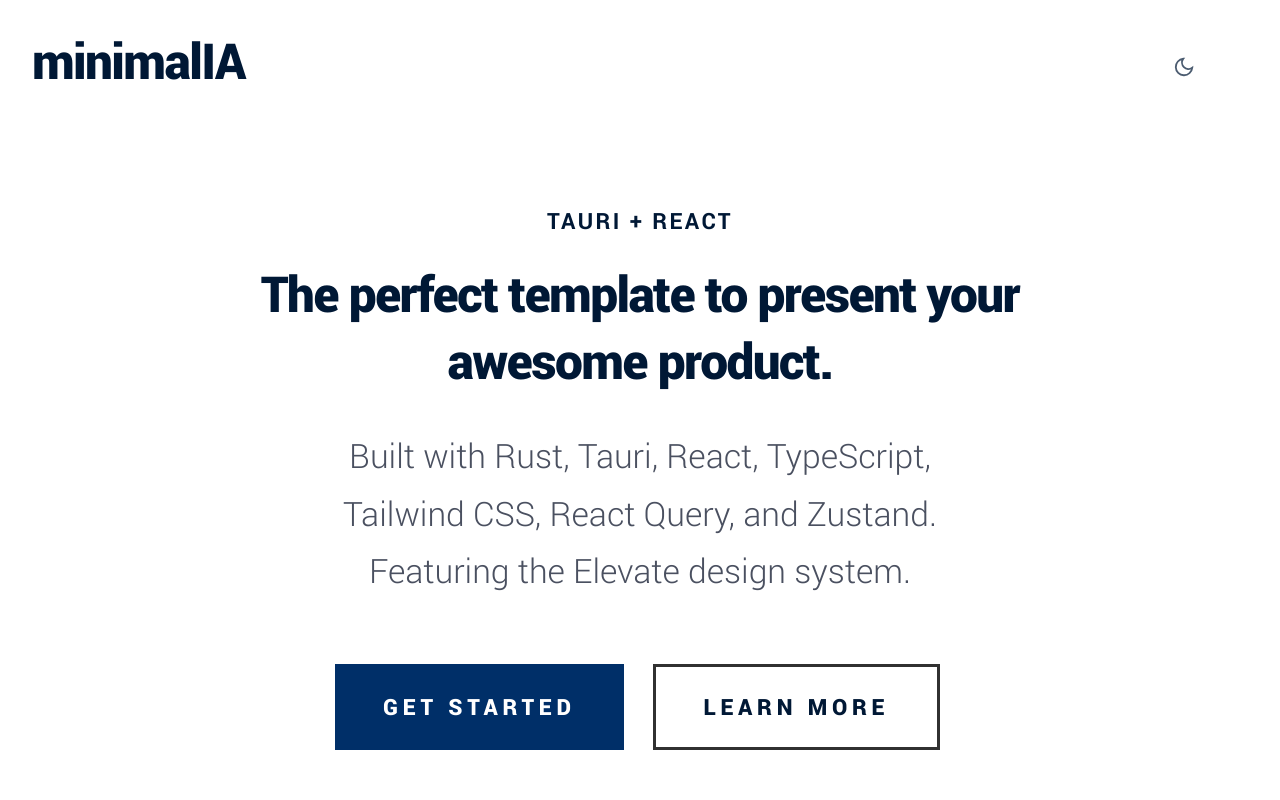
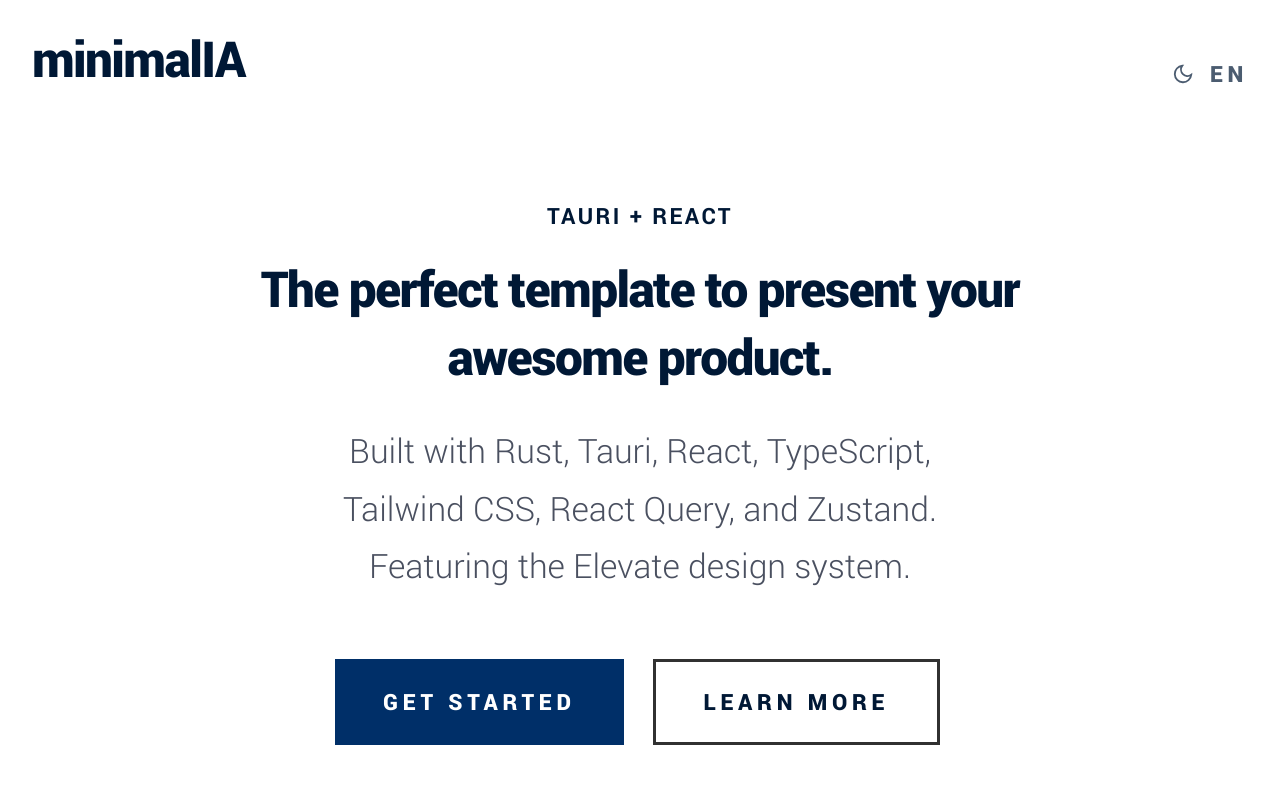
Before and after one commit to javiersanzgarcia/minimalIA, a React (Vite) app: page / in a window 1280 px wide. Shown: the top 800 px of the page. Built offline with nearby package versions, Linux system fonts and the light colour scheme.

Commit message:
feat: add lang toggle and intl functions

```diff
--- a/package.json
+++ b/package.json
@@ -16,8 +16,11 @@
     "@tanstack/react-query": "^5.100.14",
     "@tauri-apps/api": "^2",
     "@tauri-apps/plugin-opener": "^2",
+    "i18next": "^26.2.0",
+    "i18next-browser-languagedetector": "^8.2.1",
     "react": "^19.1.0",
     "react-dom": "^19.1.0",
+    "react-i18next": "^17.0.8",
     "tailwindcss": "^4.3.0",
     "zustand": "^5.0.13"
   },
--- a/src/App.tsx
+++ b/src/App.tsx
@@ -1,73 +1,69 @@
+import { useTranslation } from "react-i18next"
+import { LangToggle } from "./components/LangToggle"
 import { ThemeToggle } from "./components/ThemeToggle"
 import "./App.css"
 
 function App() {
+  const { t } = useTranslation()
+
   return (
     <div className="min-h-screen transition-colors duration-300 bg-[var(--elevate-bg)] text-[var(--elevate-text)]">
       <header className="flex items-center justify-between px-8 py-6">
         <h1 className="text-3xl leading-none m-0 text-[var(--elevate-heading)] font-[roboto-black]">
           minimalIA
         </h1>
-        <ThemeToggle />
+        <div className="flex items-center gap-4">
+          <ThemeToggle />
+          <LangToggle />
+        </div>
       </header>
 
       <main className="max-w-4xl mx-auto px-8 py-12 text-center">
         <section className="mb-16">
           <h5 className="text-[var(--elevate-accent)] tracking-[.4rem]">
-            Tauri + React
+            {t("app.tagline")}
           </h5>
-          <h1 className="mt-2 font-[domine-bold]">
-            The perfect template to present your awesome product.
-          </h1>
-          <p className="lead max-w-2xl mx-auto mt-6">
-            Built with Rust, Tauri, React, TypeScript, Tailwind CSS, React
-            Query, and Zustand. Featuring the Elevate design system.
-          </p>
+          <h1 className="mt-2 font-[domine-bold]">{t("app.headline")}</h1>
+          <p className="lead max-w-2xl mx-auto mt-6">{t("app.description")}</p>
         </section>
 
         <section className="mb-16">
           <div className="flex flex-wrap justify-center gap-6">
             <button type="button" className="button-primary">
-              Get Started
+              {t("hero.getStarted")}
             </button>
             <button type="button" className="stroke">
-              Learn More
+              {t("hero.learnMore")}
             </button>
           </div>
         </section>
 
         <section className="grid grid-cols-1 md:grid-cols-3 gap-8 text-left">
           {[
+            { titleKey: "features.rustCore", descKey: "features.rustCoreDesc" },
             {
-              title: "Rust Core",
-              desc: "High-performance backend logic compiled to native code via Tauri.",
+              titleKey: "features.reactFrontend",
+              descKey: "features.reactFrontendDesc",
             },
-            {
-              title: "React Frontend",
-              desc: "Modern UI with React Query for data fetching and Zustand for state.",
-            },
-            {
-              title: "Tailwind CSS",
-              desc: "Utility-first styling with Elevate fonts and theme system.",
-            },
-          ].map((f) => (
+            { titleKey: "features.tailwind", descKey: "features.tailwindDesc" },
+          ].map((f, i) => (
             <article
-              key={f.title}
+              key={f.titleKey}
               className="p-6 rounded-lg bg-[var(--elevate-input-bg)]"
             >
               <span className="block text-4xl mb-4 text-[var(--elevate-accent)] font-[roboto-bold]">
-                01
+                {String(i + 1).padStart(2, "0")}
               </span>
-              <h3 className="font-[roboto-medium]">{f.title}</h3>
-              <p className="text-[var(--elevate-muted)]">{f.desc}</p>
+              <h3 className="font-[roboto-medium]">{t(f.titleKey)}</h3>
+              <p className="text-[var(--elevate-muted)]">{t(f.descKey)}</p>
             </article>
           ))}
         </section>
 
         <section className="mt-16 pt-8 border-t-[1px_solid_var(--elevate-border)]">
           <blockquote className="text-center max-w-xl mx-auto border-none pl-0">
-            <p>Good design is as little design as possible.</p>
-            <cite>Dieter Rams</cite>
+            <p>{t("quote.text")}</p>
+            <cite>{t("quote.author")}</cite>
           </blockquote>
         </section>
       </main>
--- /dev/null
+++ b/src/components/LangToggle.tsx
@@ -0,0 +1,21 @@
+import { useTranslation } from "react-i18next"
+
+export function LangToggle() {
+  const { t, i18n } = useTranslation()
+
+  const toggle = () => {
+    const next = i18n.language === "en" ? "es" : "en"
+    i18n.changeLanguage(next)
+  }
+
+  return (
+    <button
+      type="button"
+      onClick={toggle}
+      className="font-[roboto-bold] text-sm tracking-wider opacity-70 hover:opacity-100 transition-opacity cursor-pointer !m-0 text-[var(--elevate-heading)] hover:!text-[var(--elevate-heading)] !bg-transparent hover:!bg-transparent border-none !p-0 h-auto leading-none"
+      aria-label={t("lang.switchTo")}
+    >
+      {i18n.language === "en" ? "ES" : "EN"}
+    </button>
+  )
+}
--- a/src/components/ThemeToggle.tsx
+++ b/src/components/ThemeToggle.tsx
@@ -1,15 +1,17 @@
+import { useTranslation } from "react-i18next"
 import { useTheme } from "../store/use-theme"
 
 export function ThemeToggle() {
   const { theme, toggle } = useTheme()
+  const { t } = useTranslation()
 
   return (
     <button
       type="button"
       onClick={toggle}
-      className="opacity-70 hover:opacity-100 transition-opacity cursor-pointer mt-0 mb-5 text-[var(--elevate-heading)] hover:!text-[var(--elevate-heading)] !bg-transparent hover:!bg-transparent border-none p-0 h-auto leading-none"
+      className="opacity-70 hover:opacity-100 transition-opacity cursor-pointer !m-0 text-[var(--elevate-heading)] hover:!text-[var(--elevate-heading)] !bg-transparent hover:!bg-transparent border-none !p-0 h-auto leading-none"
       aria-label={
-        theme === "light" ? "Switch to dark mode" : "Switch to light mode"
+        theme === "light" ? t("theme.switchToDark") : t("theme.switchToLight")
       }
     >
       {theme === "light" ? (
--- /dev/null
+++ b/src/i18n/i18n.ts
@@ -0,0 +1,21 @@
+import i18n from "i18next"
+import LanguageDetector from "i18next-browser-languagedetector"
+import { initReactI18next } from "react-i18next"
+import en from "./locales/en.json"
+import es from "./locales/es.json"
+
+i18n
+  .use(LanguageDetector)
+  .use(initReactI18next)
+  .init({
+    resources: {
+      en: { translation: en },
+      es: { translation: es },
+    },
+    fallbackLng: "en",
+    interpolation: {
+      escapeValue: false,
+    },
+  })
+
+export default i18n
--- /dev/null
+++ b/src/i18n/locales/en.json
@@ -0,0 +1,30 @@
+{
+  "app": {
+    "tagline": "Tauri + React",
+    "headline": "The perfect template to present your awesome product.",
+    "description": "Built with Rust, Tauri, React, TypeScript, Tailwind CSS, React Query, and Zustand. Featuring the Elevate design system."
+  },
+  "hero": {
+    "getStarted": "Get Started",
+    "learnMore": "Learn More"
+  },
+  "features": {
+    "rustCore": "Rust Core",
+    "rustCoreDesc": "High-performance backend logic compiled to native code via Tauri.",
+    "reactFrontend": "React Frontend",
+    "reactFrontendDesc": "Modern UI with React Query for data fetching and Zustand for state.",
+    "tailwind": "Tailwind CSS",
+    "tailwindDesc": "Utility-first styling with Elevate fonts and theme system."
+  },
+  "quote": {
+    "text": "Good design is as little design as possible.",
+    "author": "Dieter Rams"
+  },
+  "theme": {
+    "switchToDark": "Switch to dark mode",
+    "switchToLight": "Switch to light mode"
+  },
+  "lang": {
+    "switchTo": "Switch language"
+  }
+}
--- /dev/null
+++ b/src/i18n/locales/es.json
@@ -0,0 +1,30 @@
+{
+  "app": {
+    "tagline": "Tauri + React",
+    "headline": "La plantilla perfecta para presentar tu increíble producto.",
+    "description": "Construido con Rust, Tauri, React, TypeScript, Tailwind CSS, React Query y Zustand. Con el sistema de diseño Elevate."
+  },
+  "hero": {
+    "getStarted": "Comenzar",
+    "learnMore": "Saber más"
+  },
+  "features": {
+    "rustCore": "Rust Core",
+    "rustCoreDesc": "Lógica de backend de alto rendimiento compilada a código nativo mediante Tauri.",
+    "reactFrontend": "React Frontend",
+    "reactFrontendDesc": "UI moderna con React Query para fetching de datos y Zustand para el estado.",
+    "tailwind": "Tailwind CSS",
+    "tailwindDesc": "Estilizado utility-first con fuentes Elevate y sistema de temas."
+  },
+  "quote": {
+    "text": "El buen diseño es tan poco diseño como sea posible.",
+    "author": "Dieter Rams"
+  },
+  "theme": {
+    "switchToDark": "Cambiar a modo oscuro",
+    "switchToLight": "Cambiar a modo claro"
+  },
+  "lang": {
+    "switchTo": "Cambiar idioma"
+  }
+}
--- a/src/main.tsx
+++ b/src/main.tsx
@@ -5,6 +5,7 @@ import App from "./App"
 import "./styles/elevate-fonts.css"
 import "./styles/elevate-base.css"
 import "./styles/elevate-theme.css"
+import "./i18n/i18n"
 
 const queryClient = new QueryClient()
 
```
Also changed, not shown: 2 other files (tests, documents, lock files or other folders).
